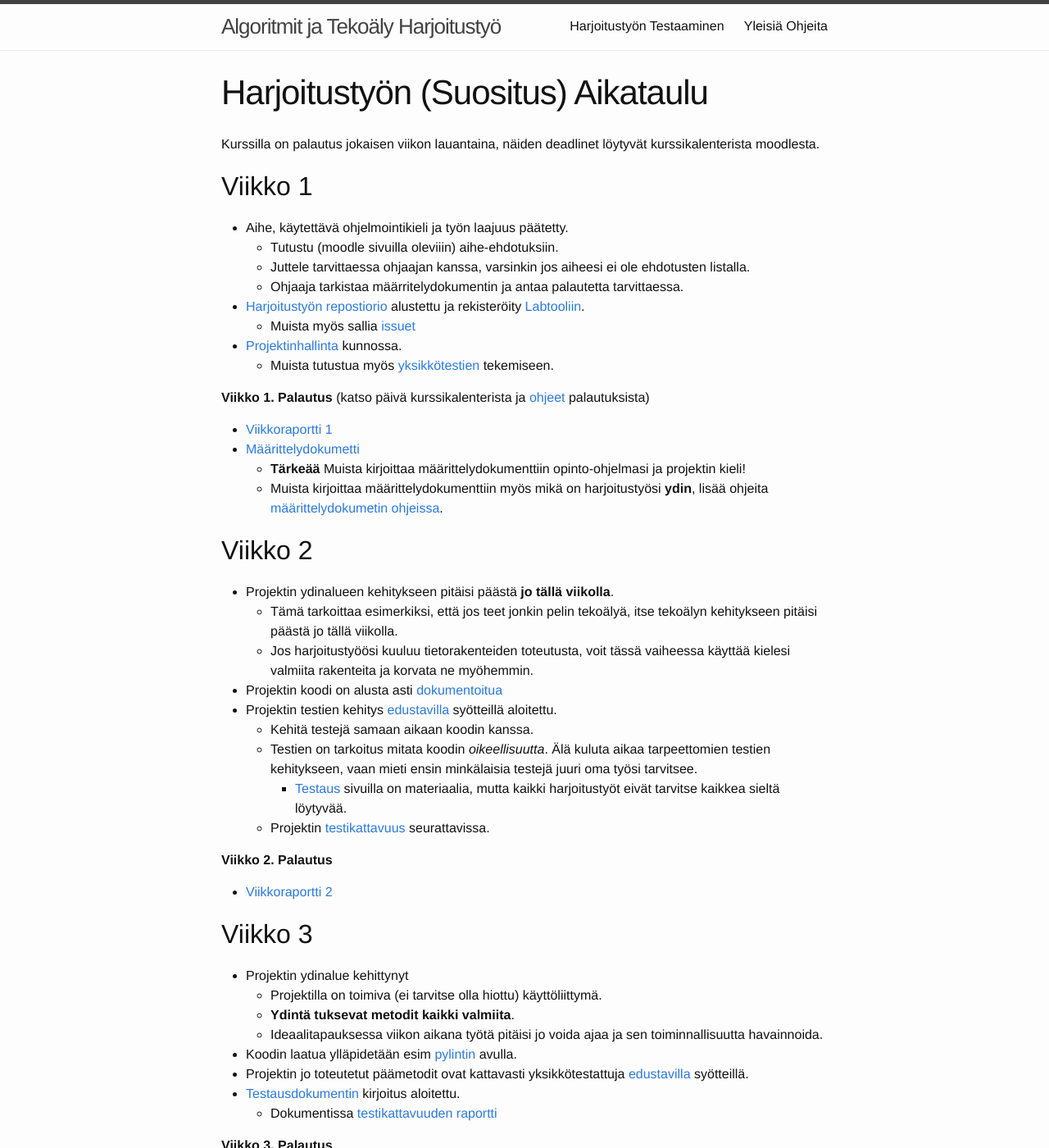
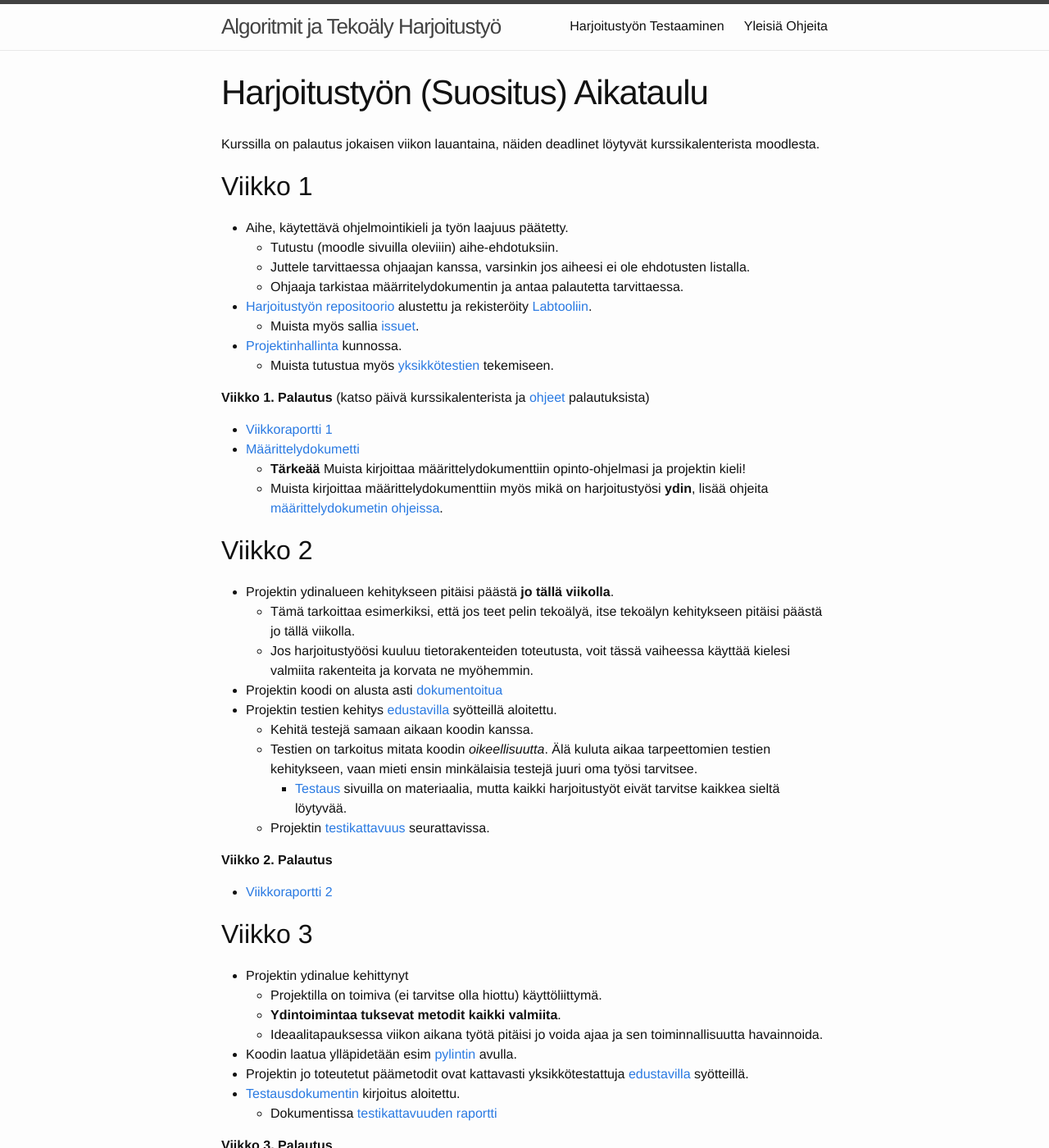
Before and after one commit to algolabra-hy/algolabra-hy.github.io, a Jekyll site: the page built from aikataulu.md, in a window 1280 px wide and 1400 px high. Shown: the whole window at 82% size. Built offline with Jekyll 4.4.1, drawn with Linux system fonts in a browser that asks for light colours.

Commit message:
spelling

```diff
--- a/aikataulu.md
+++ b/aikataulu.md
@@ -13,8 +13,8 @@ Kurssilla on palautus jokaisen viikon lauantaina, näiden deadlinet löytyvät k
     - Tutustu (moodle sivuilla oleviiin) aihe-ehdotuksiin.
     - Juttele tarvittaessa ohjaajan kanssa, varsinkin jos aiheesi ei ole ehdotusten listalla.
     - Ohjaaja tarkistaa määrritelydokumentin ja antaa palautetta tarvittaessa.
-- [Harjoitustyön repostiorio](/git) alustettu ja rekisteröity [Labtooliin](https://study.cs.helsinki.fi/labtool/).
-    - Muista myös sallia [issuet](/git#issuiden-salliminen)
+- [Harjoitustyön repositoorio](/git) alustettu ja rekisteröity [Labtooliin](https://study.cs.helsinki.fi/labtool/).
+    - Muista myös sallia [issuet](/git#issuiden-salliminen).
 - [Projektinhallinta](/projektinhallinta#projektin-hallinta) kunnossa.
     - Muista tutustua myös [yksikkötestien](/unittest) tekemiseen.
 
@@ -27,7 +27,7 @@ Kurssilla on palautus jokaisen viikon lauantaina, näiden deadlinet löytyvät k
 
 ## Viikko 2
 - Projektin ydinalueen kehitykseen pitäisi päästä **jo tällä viikolla**.
-    - Tämä tarkoittaa esimerkiksi, että jos teet jonkin pelin tekoälyä, itse tekoälyn kehitykseen pitäisi päästä jo tällä viikolla.
+    - Tämä tarkoittaa esimerkiksi, että jos teet pelin tekoälyä, itse tekoälyn kehitykseen pitäisi päästä jo tällä viikolla.
     - Jos harjoitustyöösi kuuluu tietorakenteiden toteutusta, voit tässä vaiheessa käyttää kielesi valmiita rakenteita ja korvata ne myöhemmin.
 - Projektin koodi on alusta asti [dokumentoitua](/dokumentaatio#koodin-dokumentointi)
 - Projektin testien kehitys [edustavilla](/respresentativeinputs) syötteillä aloitettu.
@@ -42,7 +42,7 @@ Kurssilla on palautus jokaisen viikon lauantaina, näiden deadlinet löytyvät k
 ## Viikko 3
 - Projektin ydinalue kehittynyt
     - Projektilla on toimiva (ei tarvitse olla hiottu) käyttöliittymä.
-    - **Ydintä tuksevat metodit kaikki valmiita**.
+    - **Ydintoimintaa tuksevat metodit kaikki valmiita**.
     - Ideaalitapauksessa viikon aikana työtä pitäisi jo voida ajaa ja sen toiminnallisuutta havainnoida.
 - Koodin laatua ylläpidetään esim [pylintin](/pylint) avulla.
 - Projektin jo toteutetut päämetodit ovat kattavasti yksikkötestattuja [edustavilla](/respresentativeinputs) syötteillä.
```
